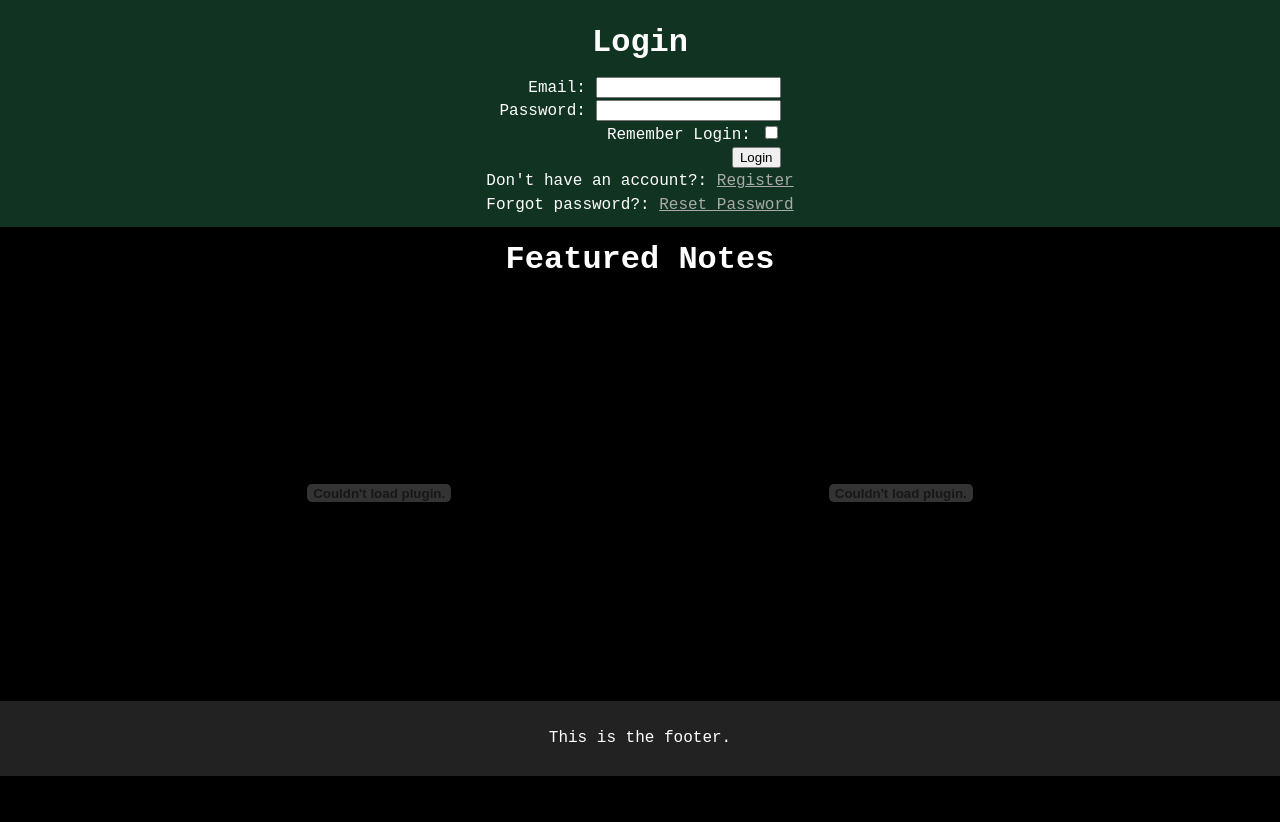
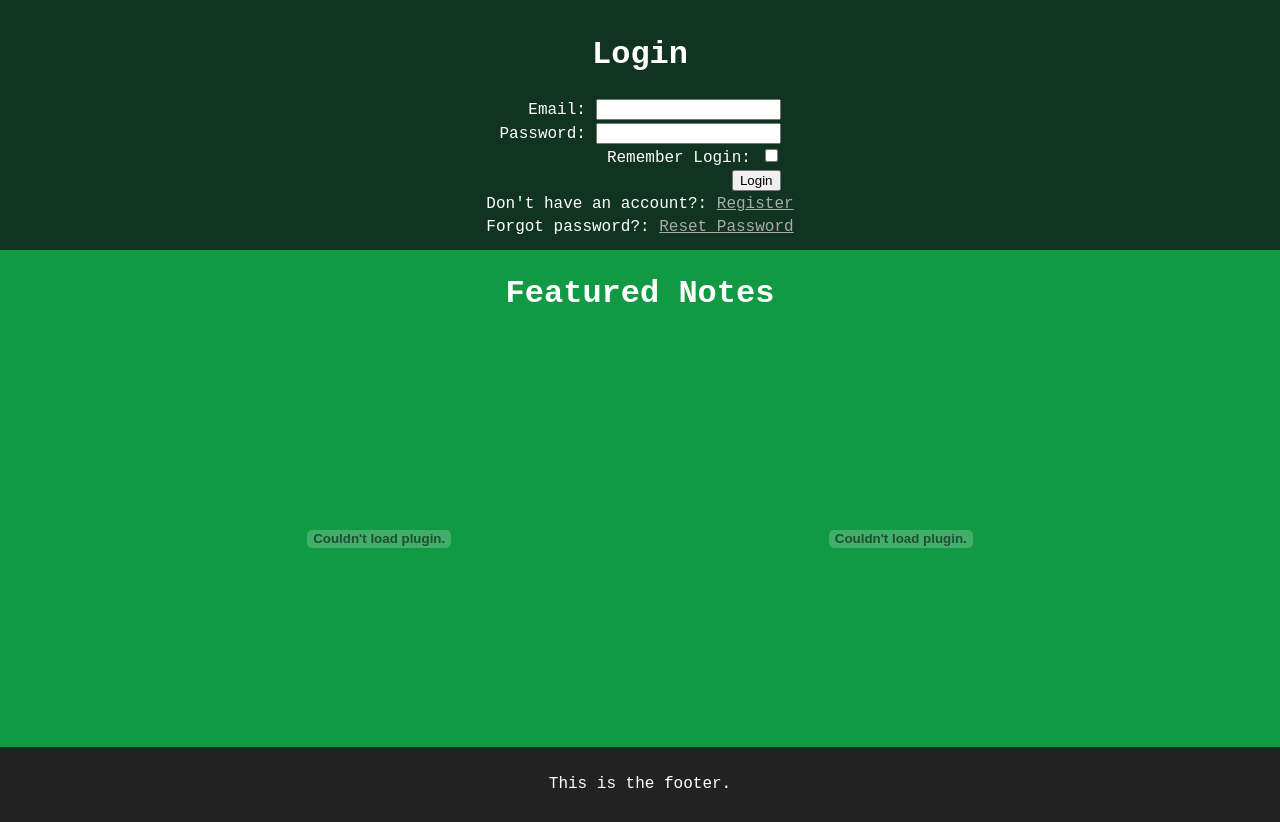
Before and after one commit to Damon-Teichroeb/note-share, a PHP site: page / in a window 1280 px wide. Shown: the part 51-873 px from the top of the page. Before the commit the page ends 827 px from the top, so only its background shows below. Run offline with PHP 8.4, Linux system fonts and the light colour scheme.

Commit message:
Add files via upload

```diff
--- a/note_share/styles/main.css
+++ b/note_share/styles/main.css
@@ -11,19 +11,14 @@ body {
   line-height: 1.45;
 }
 
-h1 {
-  margin: 10px;
-}
-
 header {
   margin: 0 auto;
   padding: 0;
   background: #357;
 }
 
-#notes {
-  background: #435;
-  padding: 10px;
+embed {
+
 }
 
 ul {
@@ -68,13 +63,28 @@ form {
   text-align: right;
 }
 
+footer {
+  background: #222;
+  padding: 10px;
+}
+
 #signup, #login, #reset {
   background: #132;
   padding: 10px;
 }
 
-footer {
-  background: #222;
+#featured {
+  background: #194;
+  overflow: hidden;
+  margin: 0 auto;
+}
+
+#selection {
+  overflow-x: scroll;
+}
+
+#browse {
+  background: #523;
   padding: 10px;
 }
 
```
